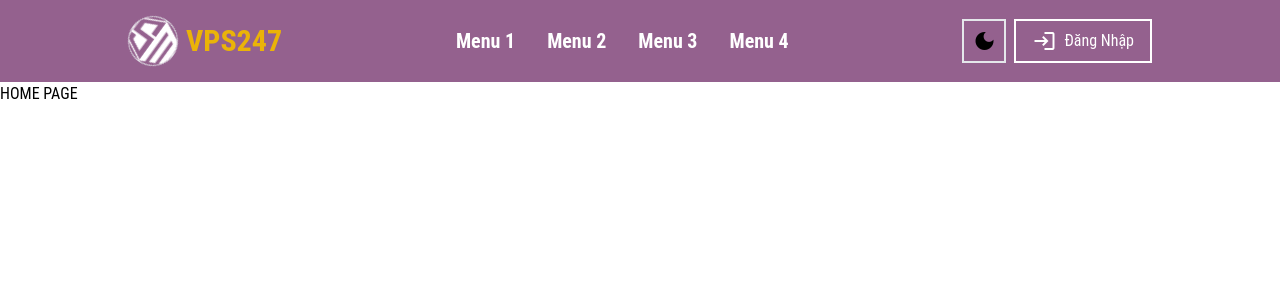
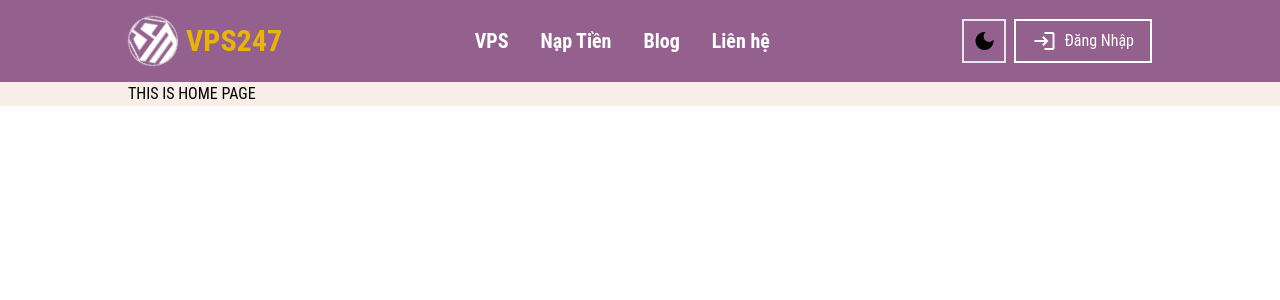
Before and after one commit to Zen0sama/mvc-php, a PHP site: page /auth/ in a window 1280 px wide. Shown: the top 300 px of the page. Run offline with PHP 8.4, Linux system fonts and the light colour scheme.

Commit message:
fix layout home

```diff
--- a/views/defaultLayout.php
+++ b/views/defaultLayout.php
@@ -27,16 +27,16 @@
             <div class="navbar__menu">
                 <ul class="menu flex items-center h-full gap-x-8 text-white font-semibold text-[20px]">
                     <a href="">
-                        <li class="menu__item leading-loose">Menu 1</li>
+                        <li class="menu__item leading-loose">VPS</li>
                     </a>
                     <a href="">
-                        <li class="menu__item leading-loose">Menu 2</li>
+                        <li class="menu__item leading-loose">Nạp Tiền</li>
                     </a>
                     <a href="">
-                        <li class="menu__item leading-loose">Menu 3</li>
+                        <li class="menu__item leading-loose">Blog</li>
                     </a>
                     <a href="">
-                        <li class="menu__item leading-loose">Menu 4</li>
+                        <li class="menu__item leading-loose">Liên hệ</li>
                     </a>
                 </ul>
             </div>
--- a/views/pages/home.php
+++ b/views/pages/home.php
@@ -1 +1,5 @@
-<?php echo "HOME PAGE";
+<div class="bg-[#f8eee7]">
+    <div class="max-w-screen-lg m-auto h-full">
+        <h1>THIS IS HOME PAGE</h1>
+    </div>
+</div>
```
